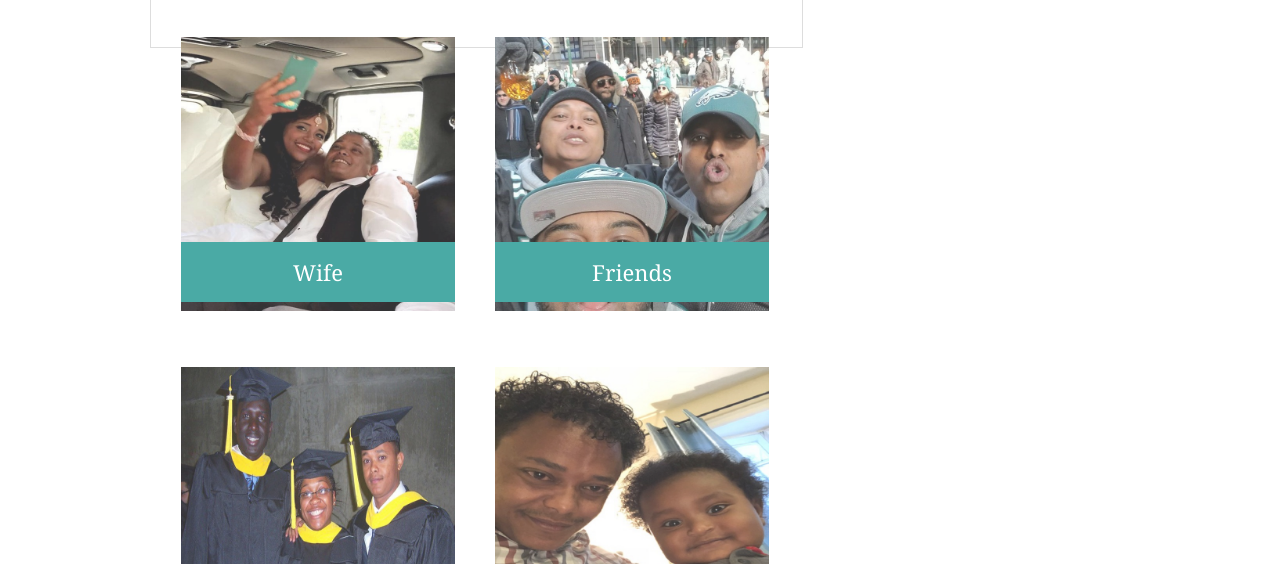
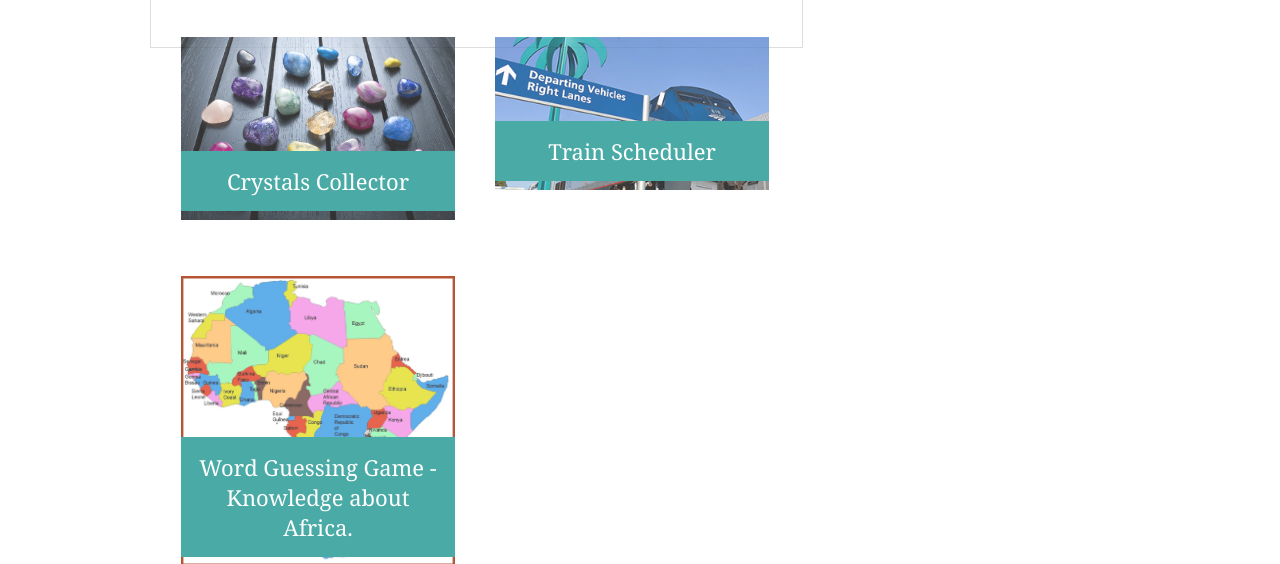
Before and after one commit to ensarmu1982/ensarmu1982.github.io, a plain HTML site: page portfolio.html in a window 1280 px wide. Shown: the part 236-800 px from the top of the page. Drawn offline with Linux system fonts and the light colour scheme.

Commit message:
updated portfolio

```diff
--- a/assets/css/style.css
+++ b/assets/css/style.css
@@ -176,6 +176,11 @@ body {
     margin-right: 25px;
   }
 
+  .work2 {
+    background: white;
+    border: 0;
+  }
+
   /* contact page */
 
   #contact-form ul {
--- a/portfolio.html
+++ b/portfolio.html
@@ -23,28 +23,25 @@
 
   <div id="main-container" class="container">
     <section class="main-section">
-      <h1>Portfolio</h1>
+      <div class="work2">
+          <h1>Portfolio</h1>
+      </div>
 
-      <div class="work">
-        <img src="assets/images/wife.jpg" alt="Wife">
-
-        <h3>Wife</h3>
+      <div class="work" id="homeWork4">
+        <img src="assets/images/crystals.jpg" alt="CrystalsCollector">
+        <h3>Crystals Collector</h3>
       </div>
       <div class="work">
-        <img src="assets/images/eagles.jpg" alt="Eagles Stadium">
+        <img src="assets/images/train.jpg" alt="graduation">
 
-        <h3>Friends</h3>
+        <h3>Train Scheduler</h3>
       </div>
-      <div class="work">
-        <img src="assets/images/graduation.jpg" alt="graduation">
+      <div class="work" id="homeWork5">
+        <img src="assets/images/africa.jpg" alt="homeWork5">
 
-        <h3>Graduation 2008</h3>
+        <h3>Word Guessing Game - Knowledge about Africa.</h3>
       </div>
-      <div class="work">
-        <img src="assets/images/family.jpg" alt="Family">
 
-        <h3>Family</h3>
-      </div>
 
     </section>
 
```
Also changed, not shown: contact.html (+2 -12 lines), assets/images/africa.jpg (added), assets/images/crystal1.jpg (added), assets/images/crystal2.jpg (added), assets/images/crystals.jpg (added), assets/images/train.jpg (added).
